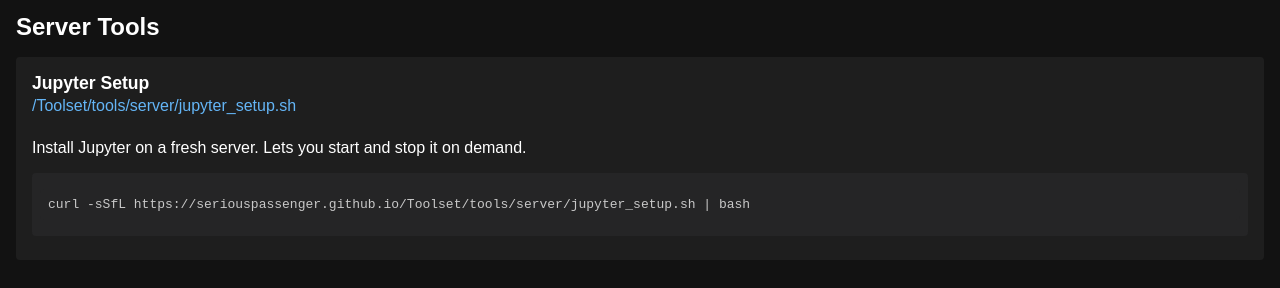
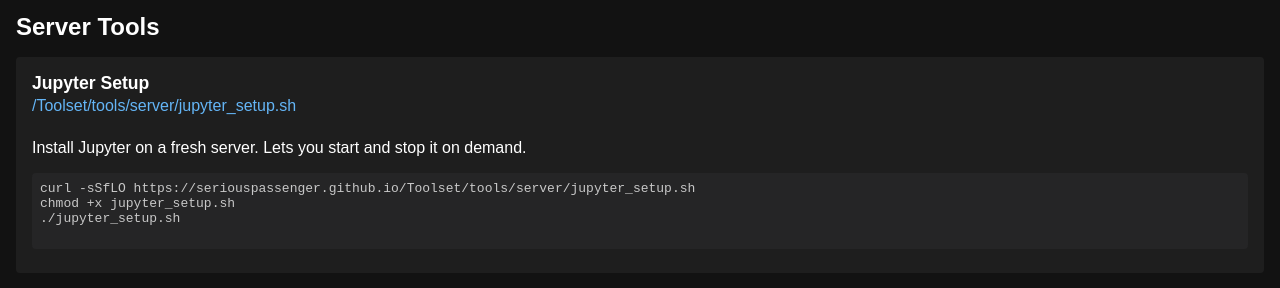
Before and after one commit to SeriousPassenger/Toolset, a plain HTML site: page index.html in a window 1280 px wide. Shown: the part 106-394 px from the top of the page. Drawn offline with Linux system fonts and the light colour scheme.

Commit message:
enhancement

```diff
--- a/index.html
+++ b/index.html
@@ -67,7 +67,10 @@
         /Toolset/tools/server/jupyter_setup.sh
       </a>
       <p>Install Jupyter on a fresh server. Lets you start and stop it on demand.</p>
-      <pre><code>curl -sSfL https://seriouspassenger.github.io/Toolset/tools/server/jupyter_setup.sh | bash</code></pre>
+      <pre>curl -sSfLO https://seriouspassenger.github.io/Toolset/tools/server/jupyter_setup.sh
+chmod +x jupyter_setup.sh
+./jupyter_setup.sh
+      </pre>
     </li>
 
 
```
